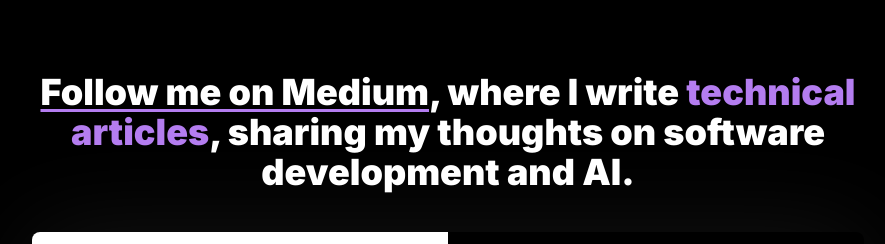
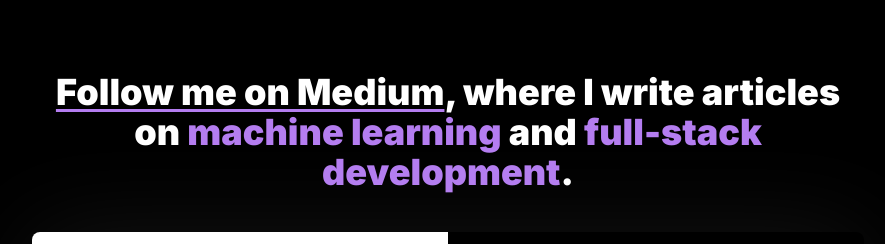
Before and after one commit to raj-pulapakura/portfolio, a Next.js app: page /articles in a window 1280 px wide. Shown: the part 120-364 px from the top of the page, without its empty margins (192-1077 px from the left). Built offline with nearby package versions, Linux system fonts and the light colour scheme; grey boxes are pictures that could not be loaded.

Commit message:
updated articles page title

```diff
--- a/next.config.js
+++ b/next.config.js
@@ -2,6 +2,11 @@
 const nextConfig = {
   images: {
     remotePatterns: [
+      {
+        protocol: "https",
+        hostname: "images.unsplash.com",
+        pathname: "/**",
+      },
       {
         protocol: "https",
         hostname: "private-user-images.githubusercontent.com",
--- a/src/app/articles/page.tsx
+++ b/src/app/articles/page.tsx
@@ -11,9 +11,13 @@
             Follow me on Medium
           </span>
         </Link>
-        , where I write{" "}
-        <span className="text-light dark:text-dark"> technical articles</span>,
-        sharing my thoughts on software development and AI.
+        , where I write articles on{" "}
+        <span className="text-light dark:text-dark"> machine learning</span> and
+        <span className="text-light dark:text-dark">
+          {" "}
+          full-stack development
+        </span>
+        .
       </h1>
       <div className="grid grid-cols-1 gap-5">
         {articles.map((article) => (
--- a/src/data/articles.tsx
+++ b/src/data/articles.tsx
@@ -41,7 +41,7 @@
     articleURL:
       "https://medium.com/@raj.pulapakura/the-ultimate-saas-tech-web-stack-for-developing-paid-products-1eb9f4c4bec6",
     thumbnailURL:
-      "https://miro.medium.com/v2/resize:fit:1100/format:webp/0*Ky8-79LNv_XP6gDU",
+      "https://images.unsplash.com/photo-1626427223333-183395267453?q=80&w=1932&auto=format&fit=crop&ixlib=rb-4.0.3&ixid=M3wxMjA3fDB8MHxwaG90by1wYWdlfHx8fGVufDB8fHx8fA%3D%3D",
     tags: [
       "Web Development",
       "Software Engineering",
```
